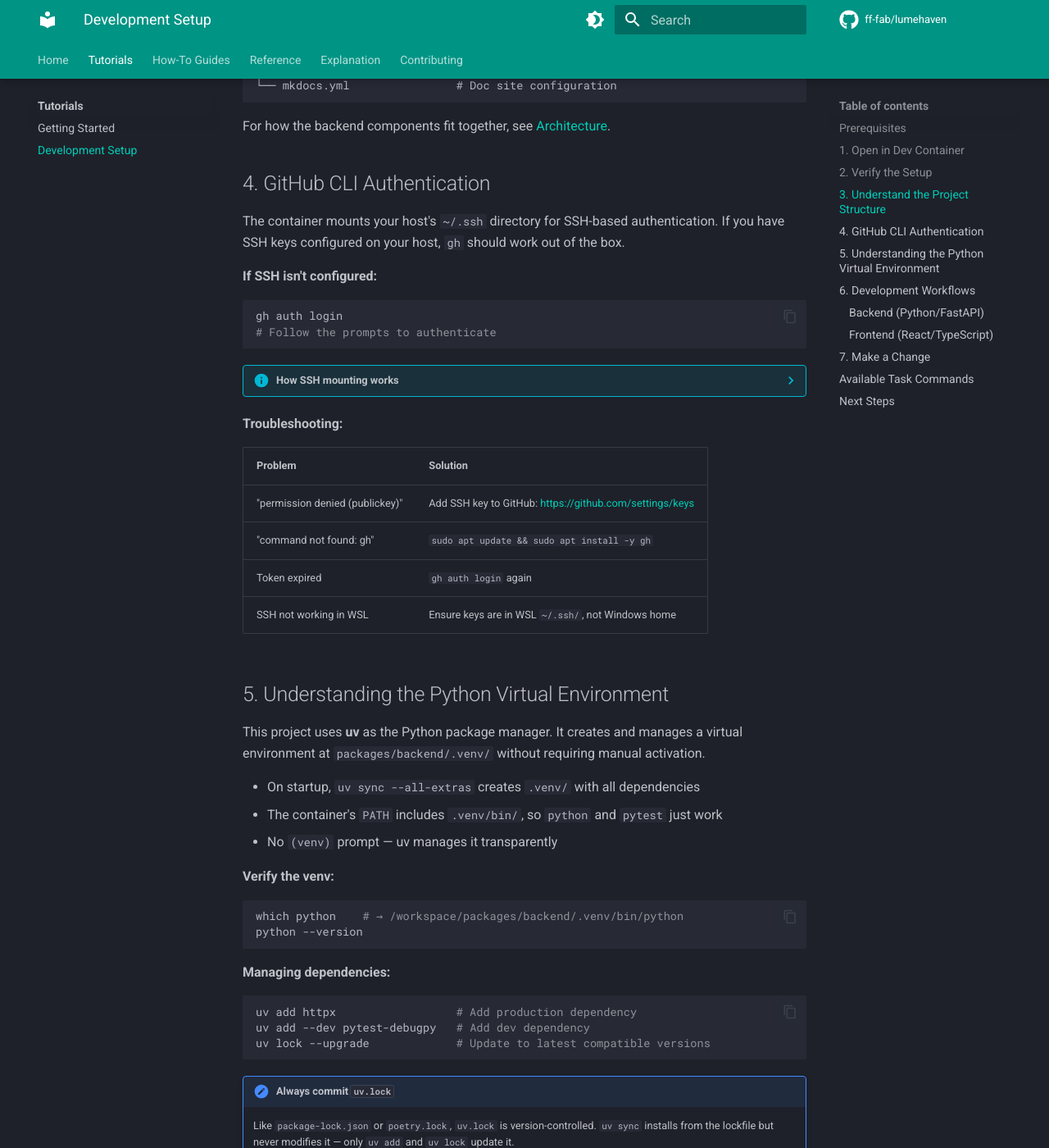
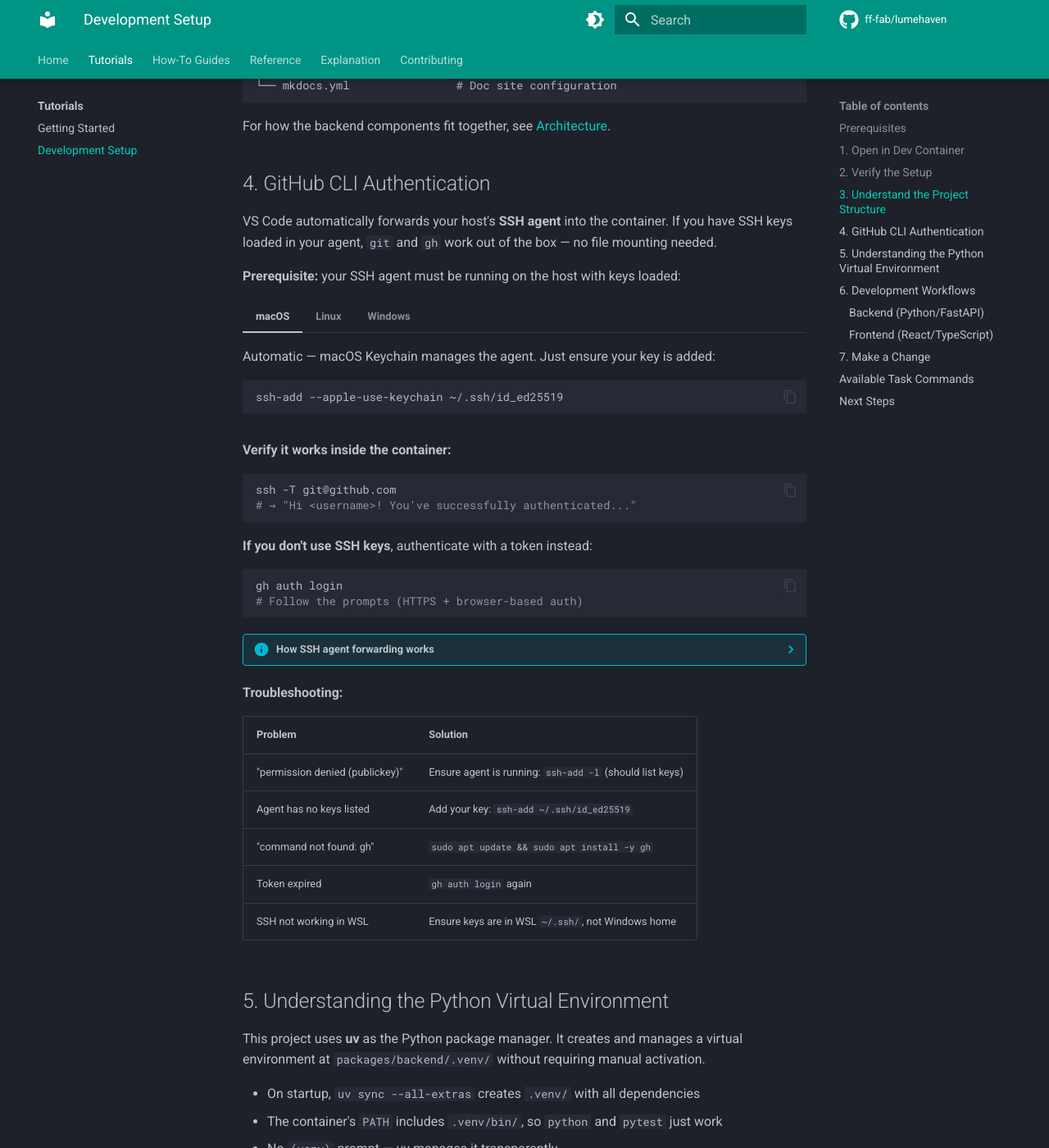
Before and after one commit to ff-fab/lumehaven, an MkDocs documentation site: the page built from docs/tutorials/development-setup.md, in a window 1280 px wide and 1400 px high, scrolled down 1238 px. Shown: the whole window at 82% size. Built offline with MkDocs 1.6.1 and Material for MkDocs 9.7.7, drawn with Linux system fonts in a browser that asks for light colours; comment, search, counter and statistics services are not loaded; some of the changed text lies outside the part shown.

Commit message:
docs: update development setup and adapter documentation for SSH agent forwarding docs: enhance post-create script to seed known_hosts for GitHub

````diff
--- a/docs/tutorials/development-setup.md
+++ b/docs/tutorials/development-setup.md
@@ -55,27 +55,67 @@ For how the backend components fit together, see
 
 ## 4. GitHub CLI Authentication
 
-The container mounts your host's `~/.ssh` directory for SSH-based authentication. If
-you have SSH keys configured on your host, `gh` should work out of the box.
+VS Code automatically forwards your host's **SSH agent** into the container. If you
+have SSH keys loaded in your agent, `git` and `gh` work out of the box — no file
+mounting needed.
 
-**If SSH isn't configured:**
+**Prerequisite:** your SSH agent must be running on the host with keys loaded:
+
+=== "macOS"
+
+    Automatic — macOS Keychain manages the agent. Just ensure your key is added:
+
+    ```bash
+    ssh-add --apple-use-keychain ~/.ssh/id_ed25519
+    ```
+
+=== "Linux"
+
+    Start the agent and add your key (add to `~/.bashrc` or `~/.zprofile` to persist):
+
+    ```bash
+    eval "$(ssh-agent -s)"
+    ssh-add ~/.ssh/id_ed25519
+    ```
+
+=== "Windows"
+
+    Enable the ssh-agent service (PowerShell as admin, one-time):
+
+    ```powershell
+    Set-Service ssh-agent -StartupType Automatic
+    Start-Service ssh-agent
+    ssh-add $env:USERPROFILE\.ssh\id_ed25519
+    ```
+
+**Verify it works inside the container:**
+
+```bash
+ssh -T git@github.com
+# → "Hi <username>! You've successfully authenticated..."
+```
+
+**If you don't use SSH keys**, authenticate with a token instead:
 
 ```bash
 gh auth login
-# Follow the prompts to authenticate
+# Follow the prompts (HTTPS + browser-based auth)
 ```
 
-??? info "How SSH mounting works"
-    The container mounts `~/.ssh` from your host with full access. SSH needs read
-    access for private keys and write access for `known_hosts` when connecting to new
-    hosts. Keys aren't copied — they're mounted. Nothing persists except `known_hosts`
-    entries.
+??? info "How SSH agent forwarding works"
+    VS Code detects the host's `SSH_AUTH_SOCK` and forwards it into the container.
+    When SSH inside the container needs to sign something, the request goes back to
+    the host's agent — **private keys never enter the container**. This is more secure
+    than mounting `~/.ssh` (even read-only) and avoids permissions issues with
+    `known_hosts`. The container's `known_hosts` is pre-seeded with GitHub's host key
+    during setup via `ssh-keyscan`.
 
 **Troubleshooting:**
 
 | Problem                         | Solution                                                       |
 | ------------------------------- | -------------------------------------------------------------- |
-| "permission denied (publickey)" | Add SSH key to GitHub: <https://github.com/settings/keys>      |
+| "permission denied (publickey)" | Ensure agent is running: `ssh-add -l` (should list keys)       |
+| Agent has no keys listed        | Add your key: `ssh-add ~/.ssh/id_ed25519`                      |
 | "command not found: gh"         | `sudo apt update && sudo apt install -y gh`                    |
 | Token expired                   | `gh auth login` again                                          |
 | SSH not working in WSL          | Ensure keys are in WSL `~/.ssh/`, not Windows home             |
@@ -165,10 +205,10 @@ For the full contribution workflow, see the
 | `task typecheck:be`        | mypy type checking                       |
 | `task check`               | All checks (lint + types + tests)        |
 | `task test:fe`             | Frontend tests                           |
+| `task docs:serve`          | Preview documentation locally            |
 
 ## Next Steps
 
 - [Getting Started](getting-started.md) — run lumehaven with a real adapter
 - [Coding Standards](../contributing/coding-standards.md) — style, docstrings, tooling
 - [Testing How-To](../how-to/testing.md) — coverage thresholds and test organization
-| `task docs:serve`   | Preview documentation locally       |
````
Also changed, not shown: docs/how-to/add-adapter.md (+5 -4 lines), 2 other files.
